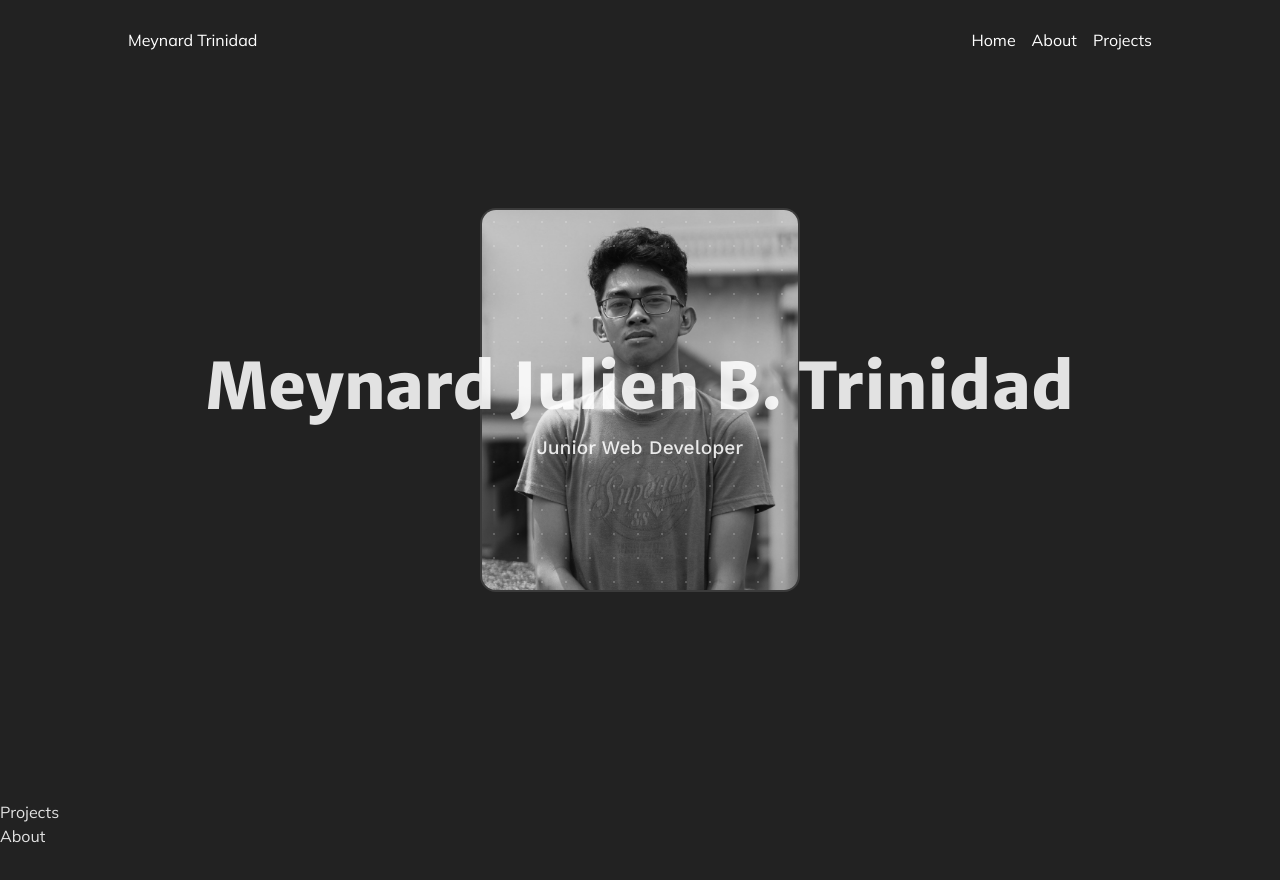
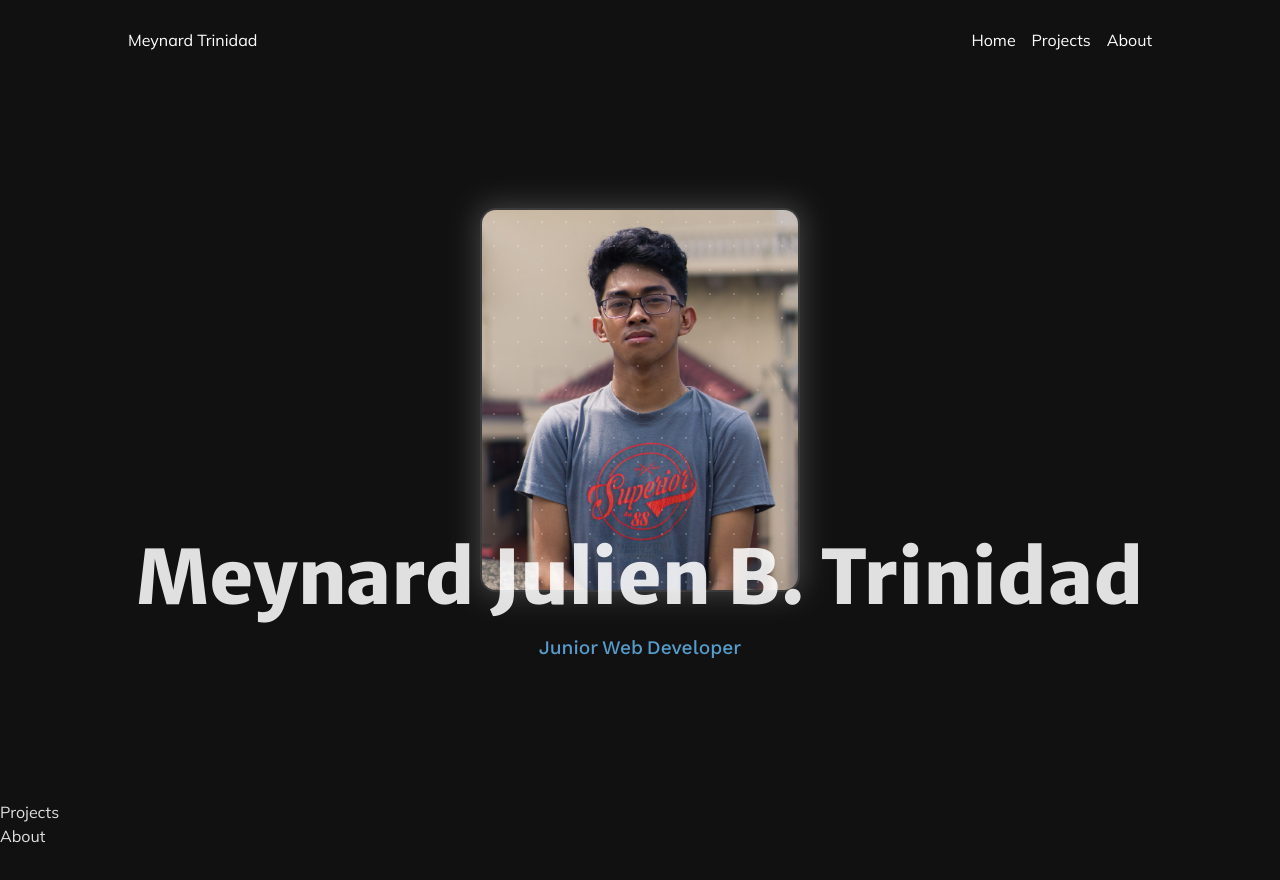
Before and after one commit to polaski0/portfolio, a React (Vite) app: page / in a window 1280 px wide. Shown: the top 880 px of the page. Before the commit the page ends 848 px from the top, so only its background shows below. Built offline with nearby package versions, Linux system fonts and the light colour scheme.

Commit message:
Fix hero section

```diff
--- a/src/App.jsx
+++ b/src/App.jsx
@@ -27,7 +27,7 @@ function App() {
 
   useLayoutEffect(() => {
     let ctx = gsap.context(() => {
-      gsap.fromTo('.navbar', { y: -innerHeight }, { y: 0, duration: 1.5, ease: 'sine' });
+      gsap.fromTo('.navbar', { y: -innerHeight }, { y: 0, delay: 3, ease: 'expo' });
     }, appRef);
 
     return () => ctx.revert();
--- a/src/assets/css/Home.css
+++ b/src/assets/css/Home.css
@@ -17,15 +17,32 @@
     width: 100%;
     height: 100%;
     z-index: 1;
+    margin-top: 12rem;
 }
 
-.content-wrapper>.divider {
-    width: 3rem;
-    height: 0.1rem;
-    border-radius: 5rem;
-    background: #ffffff;
+/* WORD STYLES */
+.name {
+    font-size: 4rem;
+    clip-path: inset(0);
 }
 
+.name>* {
+    display: inline-block;
+    padding: 0 0.5rem;
+}
+
+.position {
+    font-size: 1.2rem;
+    clip-path: inset(0);
+}
+
+.position>* {
+    display: inline-block;
+    padding: 0 0.12rem;
+    color: var(--cerulean);
+}
+
+/* CARD STYLES */
 .card-wrapper {
     height: 100%;
     width: 100%;
@@ -43,7 +60,7 @@
     aspect-ratio: 1/1.2;
     position: relative;
     flex-shrink: 0;
-    border: 2px solid #3b3b3b;
+    border: 2px solid var(--border);
     border-radius: 1rem;
     overflow: hidden;
 }
@@ -65,18 +82,26 @@
     width: 100%;
     height: 100%;
     object-fit: cover;
-    /* filter: grayscale(1); */
 }
 
-.name {
-    display: inline-block;
-    font-size: 4rem;
+.backdrop {
+    position: absolute;
+    height: 24rem;
+    aspect-ratio: 1/1.2;
+    z-index: -1;
+    background: rgba(255, 255, 255, 0.3);
+    filter: blur(1rem);
+    animation: glow 5s infinite;
+    /* background: radial-gradient(circle, rgba(255, 255, 255, 1) 0%, rgba(255, 255, 255, 0) 50%); */
 }
 
-.name > * {
-    padding: 0 0.5rem;
+@keyframes glow {
+    0%,
+    100% {
+        opacity: 0;
+    }
+
+    50% {
+        opacity: 1;
+    }
 }
-
-.position {
-    font-size: 1.2rem;
-}
--- a/src/components/Navbar.jsx
+++ b/src/components/Navbar.jsx
@@ -4,11 +4,11 @@ import '../assets/css/Navbar.css';
 function Navbar() {
     return (
         <nav className='navbar'>
-            <a href="#" className='logo'>Meynard Trinidad</a>
+            <a href="#hero-page" className='logo'>Meynard Trinidad</a>
             <ul className='navlinks'>
-                <li><a href="#">Home</a></li>
+                <li><a href="#hero-page">Home</a></li>
+                <li><a href="#projects-page">Projects</a></li>
                 <li><a href="#">About</a></li>
-                <li><a href="#">Projects</a></li>
             </ul>
         </nav>
     )
--- a/src/index.css
+++ b/src/index.css
@@ -14,13 +14,20 @@
 
   color-scheme: light dark;
   color: rgba(255, 255, 255, 0.87);
-  background-color: #222;
+  background-color: #111;
 
   font-synthesis: none;
   text-rendering: optimizeLegibility;
   -webkit-font-smoothing: antialiased;
   -moz-osx-font-smoothing: grayscale;
   -webkit-text-size-adjust: 100%;
+
+  --cerulean: #579cca;
+  --border: #3b3b3b;
+}
+
+html {
+  scroll-behavior: smooth;
 }
 
 body {
--- a/src/pages/Home.jsx
+++ b/src/pages/Home.jsx
@@ -11,59 +11,50 @@ function Home() {
         let ctx = gsap.context(() => {
             const t1 = gsap.timeline();
             gsap.set('.card-container', { css: { 'filter': 'grayscale(1)' } });
-            gsap.set(words, { y: 10 });
-            // gsap.set('.content-container', { opacity: 0, y: 10 });
 
-            // t1.fromTo('.card-container', {
-            //     opacity: 0,
-            //     rotateY: 0,
-            // }, {
-            //     delay: 1,
-            //     opacity: 1,
-            //     rotateY: 360 * 2,
-            //     duration: 2,
-            //     ease: 'bounce'
-            // })
-            //     .to(
-            //         '.card-container', { css: { 'filter': 'grayscale(0)' } }
-            //     )
-            //     .from(
-            //         words, { opacity: 0, stagger: 0.2, duration: 1, y: 0 }
-            //     );
-
-            // words.forEach((word) => {
-            //     const t2 = gsap.timeline();
-            //     console.log(word);
-            //     // t2.fromTo(word, { opacity: 0, y: 10, stagger: 1 }, { opacity: 1, y: 0, duration: 1, delay: 3, ease: 'power1.out' });
-            //     t2.from(word, {
-            //         autoAlpha: 0,
-            //         duration: 2,
-            //         stagger: 1,
-            //         delay: 3
-            //     });
-            // });
-            // .to('.content-container', { opacity: 1, y: 0, stagger: 0.2 });
+            t1.fromTo('.card-container', {
+                opacity: 0,
+                rotateY: 0,
+            }, {
+                delay: 1,
+                opacity: 1,
+                rotateY: 360 * 2,
+                duration: 1.5,
+                ease: 'bounce'
+            })
+                .to(
+                    '.card-container', { css: { 'filter': 'grayscale(0)' }, duration: 0.2 }
+                )
+                .from(
+                    '.backdrop', { display: 'none' }
+                )
+                .from(words, {
+                    stagger: 0.1,
+                    y: '100%',
+                    ease: 'expo'
+                }
+                );
         }, heroRef);
 
         return () => ctx.revert();
     }, []);
 
     return (
-        <section className='hero' ref={heroRef}>
+        <section id='hero-page' className='hero' ref={heroRef}>
             <div className='content-wrapper'>
                 <div className='content-container'>
-                    <h3 className='name'>
-                        <span className="stagger">Meynard</span>
-                        <span className="stagger">Julien</span>
-                        <span className="stagger">B.</span>
-                        <span className="stagger">Trinidad</span>
-                    </h3>
-                    <h4 className='position'>Junior Web Developer</h4>
+                    <div className='name'>
+                        <h3 className="stagger">Meynard</h3>
+                        <h3 className="stagger">Julien</h3>
+                        <h3 className="stagger">B.</h3>
+                        <h3 className="stagger">Trinidad</h3>
+                    </div>
+                    <div className="position">
+                        <h4 className="stagger">Junior</h4>
+                        <h4 className="stagger">Web</h4>
+                        <h4 className="stagger">Developer</h4>
+                    </div>
                 </div>
-                {/* <div className='divider'></div>
-                <div>
-                    <p className='description'>Lorem ipsum dolor sit amet consectetur adipisicing elit. Accusantium voluptates ab magnam labore quae adipisci reprehenderit commodi optio pariatur similique! Quod assumenda unde non eaque aperiam reiciendis! Possimus, repellendus hic.</p>
-                </div> */}
             </div>
             <div className='card-wrapper'>
                 <Card />
@@ -74,12 +65,15 @@ function Home() {
 
 function Card() {
     return (
-        <div className='card-container'>
-            <div className='card'>
-                <div className='card-overlay'></div>
-                <img className='card-image' src="images/Profile.jpg" alt="Meynard Julien" />
+        <>
+            <div className='card-container'>
+                <div className='card'>
+                    <div className='card-overlay'></div>
+                    <img className='card-image' src="images/Profile.jpg" alt="Meynard Julien" />
+                </div>
             </div>
-        </div>
+            <div className="backdrop"></div>
+        </>
     )
 }
 
--- a/src/pages/Projects.jsx
+++ b/src/pages/Projects.jsx
@@ -1,9 +1,17 @@
-import React from 'react';
+import React, { useState, useEffect, useLayoutEffect, useRef } from 'react';
 import '../assets/css/Projects.css';
+import { gsap } from 'gsap';
+import { ScrollTrigger } from 'gsap/ScrollTrigger';
+
+gsap.registerPlugin(ScrollTrigger);
 
 function Projects() {
+    const projectsRef = useRef('');
+
     return (
-        <div>Projects</div>
+        <div id='projects-page' ref={projectsRef}>
+            <p>Projects</p>
+        </div>
     )
 }
 
```
